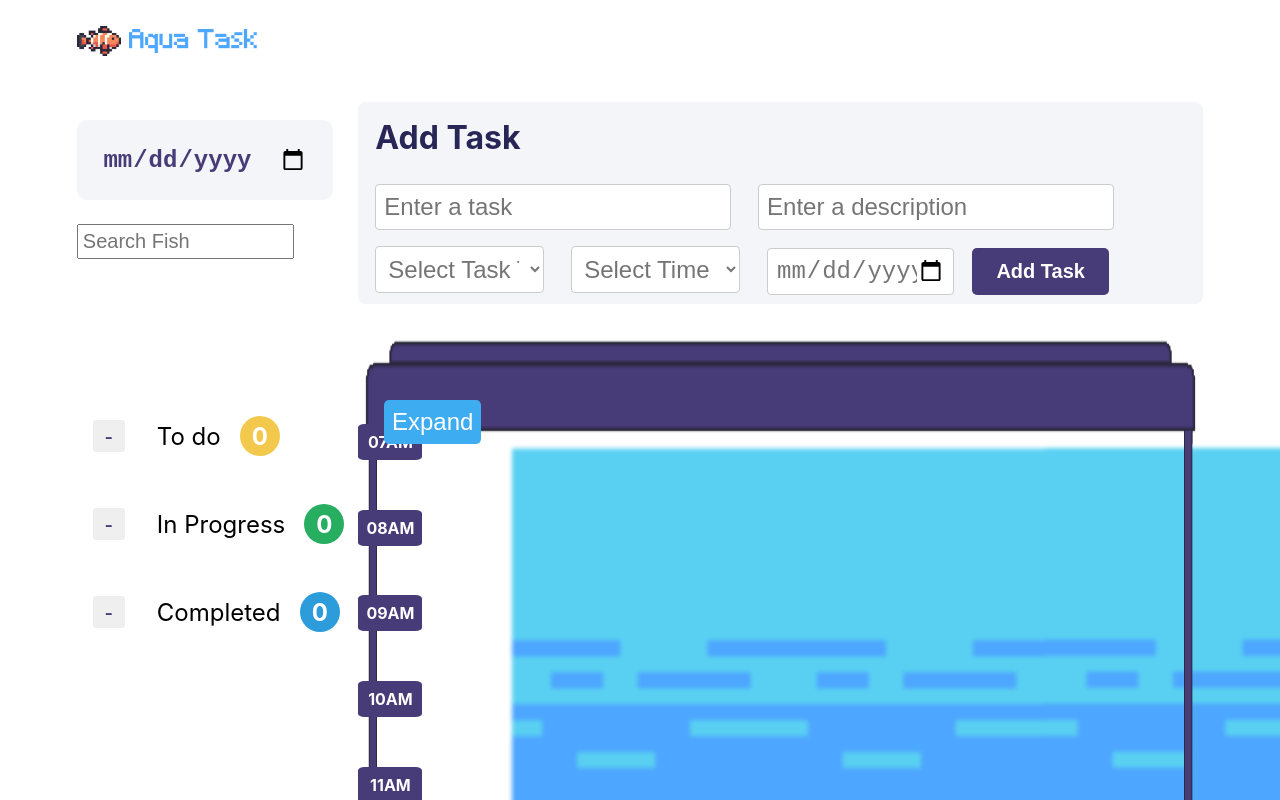
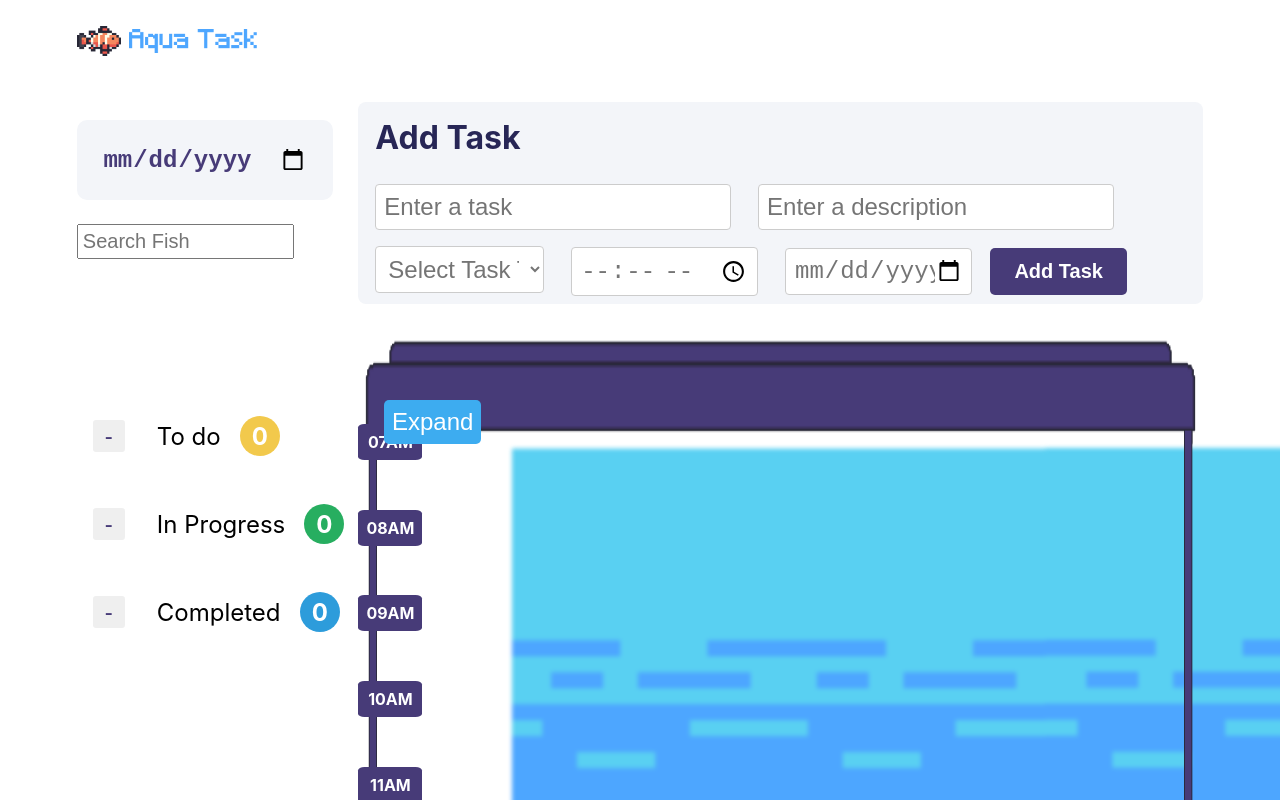
Before and after one commit to Cindysu123/Aquarium, a React (Create React App) app: page / in a window 1280 px wide. Shown: the top 800 px of the page. Built offline with nearby package versions, Linux system fonts and the light colour scheme.

Commit message:
Specify time

```diff
--- a/src/components/Fish.js
+++ b/src/components/Fish.js
@@ -9,6 +9,7 @@ import img5 from '../img/fish/fish_5.gif';
 const Fish = ({ name, source, selectedTime, description, date }) => {
   // Array of fish images
   const fishImages = [img1, img2, img3, img4, img5];
+  const [totalMinutes, settotalMinutes] = useState(0);
 
   const getRandomColor = () => {
     let randomColor = `#473b78`;
@@ -26,8 +27,19 @@ const Fish = ({ name, source, selectedTime, description, date }) => {
     return randomColor;
   };
 
-  const topPosition = `${45 + (selectedTime - 7) * 10.5}vh`;
-  const topPosition2 = `${(selectedTime - 7) * 10.5 / 2 - 20}vh`;
+  const convertToMinutes = () => {
+    var timeParts = selectedTime.split(":");
+    var hours = parseInt(timeParts[0]);
+    var minutes = parseInt(timeParts[1]);
+
+    var totalMinutes = (hours * 60) + minutes;
+
+    return totalMinutes;
+  }
+
+  // const topPosition = `${50 + (convertToMinutes() - 7 * 60) / 5.8}vh`;
+  const topPosition = `${53 + (convertToMinutes() - (7 * 60)) / 5.6}vh`;
+  const topPosition2 = `${(convertToMinutes() - (7*60)) / 6 / 2 - 20}vh`;
 
   if (!document.fishColors) {
     document.fishColors = {};
@@ -71,7 +83,7 @@ const Fish = ({ name, source, selectedTime, description, date }) => {
       style={fishStyle}
     >
       <h4 className="fish-text_name">
-        {name}--{selectedTime}:00
+        {name}--{selectedTime}
       </h4>
       <p className={`fish-text_date ${source !== 'FishTank' ? 'Onlyhover' : ''}`}>
         {date}
--- a/src/components/TaskManager.js
+++ b/src/components/TaskManager.js
@@ -105,18 +105,13 @@ const TaskManager = () => {
                 <option value="In Progress">In Progress</option>
                 <option value="Completed">Completed</option>
               </select>
-              <select value={selectedTime} onChange={handleTimeChange} className='Select time'>
-                <option value="">Select Time</option>
-                {[...Array(24).keys()].slice(7, 24).map(hour => {
-                  const displayHour = hour > 12 ? hour - 12 : hour;
-                  const period = hour >= 12 ? 'PM' : 'AM';
-                  return (
-                    <option key={hour} value={hour}>
-                      {displayHour}:00 {period}
-                    </option>
-                  );
-                })}
-              </select>
+              {/* Replace the select element with an input element */}
+              <input
+                type="time"
+                value={selectedTime}
+                onChange={handleTimeChange}
+                className='Select time' // You can style this input element as needed
+              />
               <input
                 type="date"
                 value={selectedDate}
```
Also changed, not shown: src/components/Aquarium.js (deleted, +0 -23 lines).
